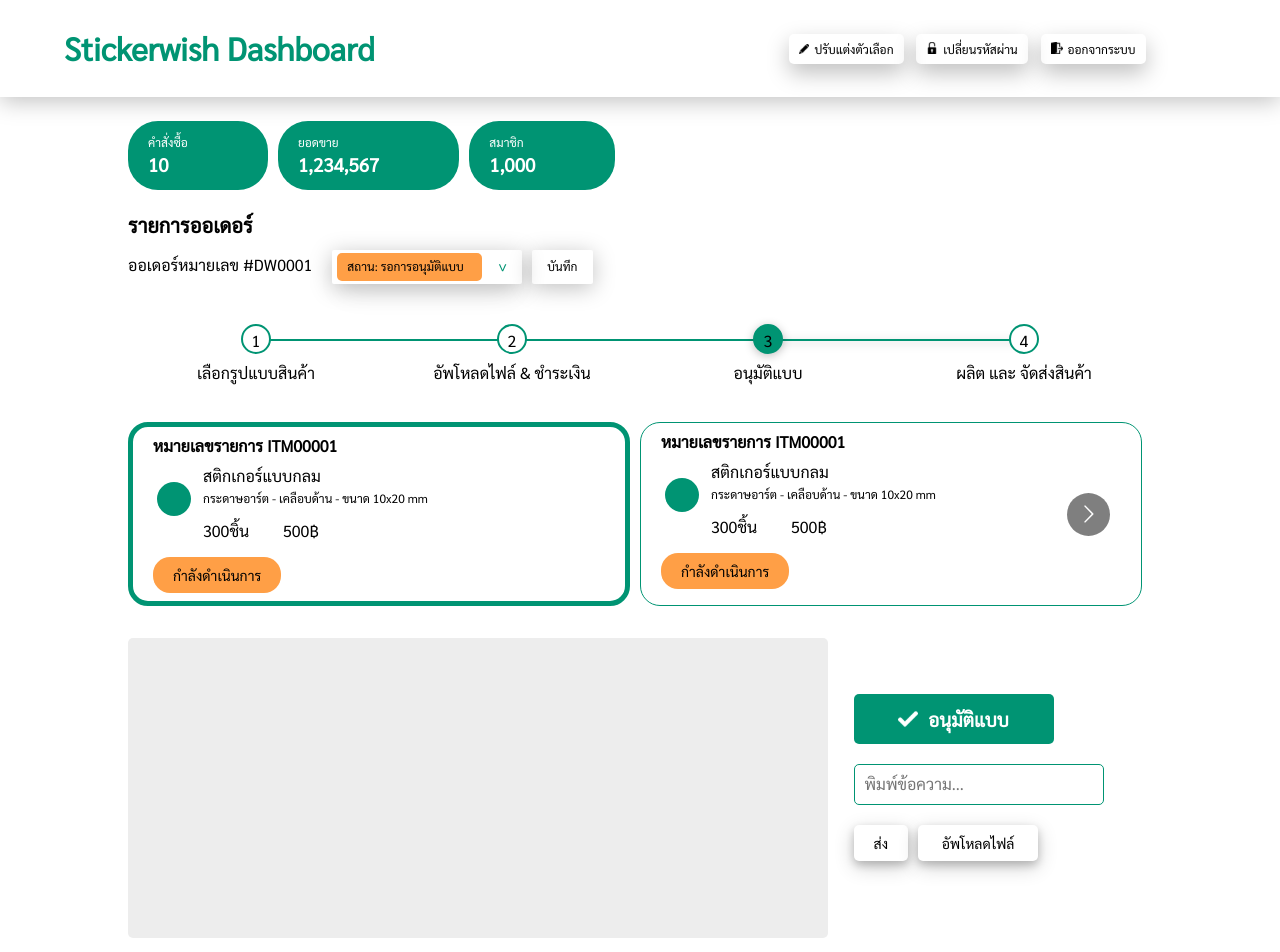
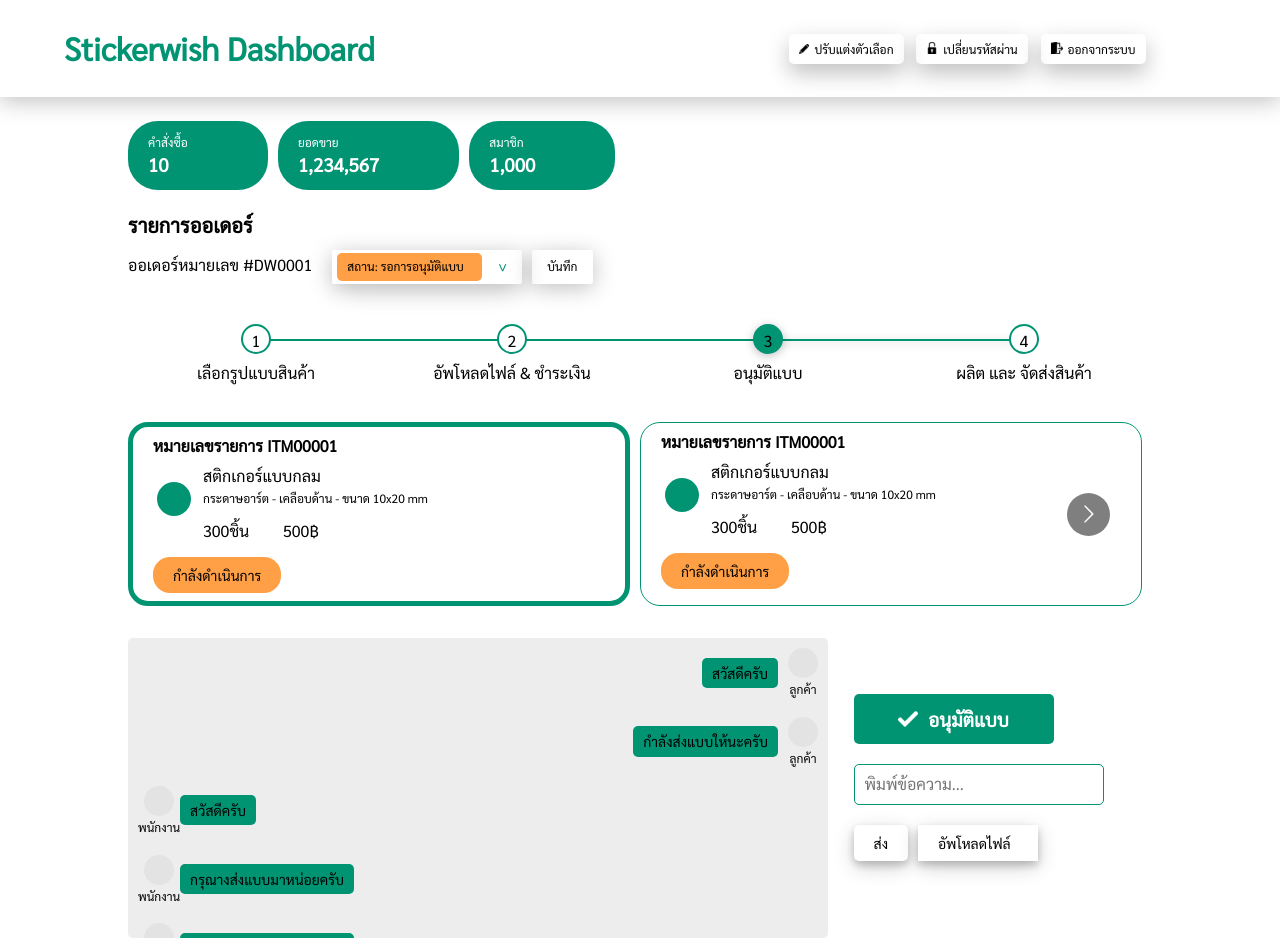
Before and after one commit to Knight-H/e-sticker-frontend, a React (Create React App) app: page /admin/myorder in a window 1280 px wide. Shown: the top 952 px of the page. Built offline with nearby package versions, Linux system fonts and the light colour scheme.

Commit message:
edit all comment to merge branch master

```diff
--- a/src/components/approve-layout/index.module.scss
+++ b/src/components/approve-layout/index.module.scss
@@ -34,7 +34,7 @@
         margin: -5vh 0 5vh 0;
     }
 
-    .waitApproval {
+    .labelStatus {
         border-radius: 17px;
         padding: 5px 20px;
         font-size: 12px;
--- a/src/components/form_step_shopping/index.js
+++ b/src/components/form_step_shopping/index.js
@@ -2,11 +2,9 @@
 // https://github.com/formium/formik/blob/master/examples/MultistepWizard.js
 // https://medium.com/javascript-in-plain-english/how-to-create-a-multi-step-form-with-react-hooks-53a85efdff62
 import React, { useState } from "react";
-import * as Yup from "yup";
 
 import Order1ProductConfigComponent from "./../order-1-product-config";
 import UploadFileComponent from "./../upload-file";
-import ShoppingComponent from "./../shopping";
 
 import { withFormik } from 'formik';
 import { useFormikContext } from 'formik';
--- a/src/components/group-delivery-payment/index.js
+++ b/src/components/group-delivery-payment/index.js
@@ -10,7 +10,7 @@
         <>
             <div className={styles.groupDelivery}>
                 <h3>การจัดส่ง</h3>
-                <div className={styles.containInformationCustomer}>
+                <div className={styles.containerInformationCustomer}>
                     <ul>
                         <li>นายลูกค้า สติกเกอร์</li>
                         <li>110 ซอย สาธุประดิษฐ์ 58
@@ -23,7 +23,7 @@
                     </ul>
                 </div>
 
-                <div className={styles.containInformation}>
+                <div className={styles.containerInformation}>
                     <h4>จัดส่งโดย</h4>
                     <img src={Kerry} className={styles.deliveryBy} alt="kerry" />
                     <br />
--- a/src/components/group-delivery-payment/index.module.scss
+++ b/src/components/group-delivery-payment/index.module.scss
@@ -1,7 +1,7 @@
 .groupDelivery {
     flex-basis: 50%;
 
-    .containInformationCustomer{
+    .containerInformationCustomer{
         margin-top: 20px;
         display: flex;
         flex-wrap: wrap;
@@ -17,7 +17,7 @@
         }
     }
 
-    .containInformation {
+    .containerInformation {
         h4 {
             margin: 0 0 20px 0;
         }
@@ -95,7 +95,7 @@
     .groupDelivery {
         flex-basis: 100%;
 
-        .containInformationCustomer{
+        .containerInformationCustomer{
             ul {
                 flex-basis: 100%;
             }
--- a/src/components/preview-image/index.js
+++ b/src/components/preview-image/index.js
@@ -1,22 +1,76 @@
 import React, { useState } from "react";
 import styles from './index.module.scss';
+import { Field } from 'formik';
+import { useFormikContext } from 'formik';
 
 import { ReactComponent as IconCheckSVG } from '../approve-layout/icon-check.svg';
+import { ReactComponent as IconCircle } from '../order-1-product-config/icon-circle.svg';
 
 const PreviewImageComponent = () => {
+    const { values, setFieldValue } = useFormikContext();
+    console.log("values", values)
+    const handleChange = event => {
+        if (event.target.files) {
+            // setFieldValue("uploadFileStricker", URL.createObjectURL(event.target.files[0]), false)
+            alert(JSON.stringify(URL.createObjectURL(event.target.files[0]), null, 2));
+        }
+    }
+
     return (
         <>
             <div className={styles.square}>
-
+                <article className={`${styles.newMsg} ${styles.flexEnd}`}>
+                    <p className={styles.massage}>สวัสดีครับ</p>
+                    <div className={styles.groupUser}>
+                        <IconCircle />
+                        <p>ลูกค้า</p>
+                    </div>
+                </article>
+                <article className={`${styles.newMsg} ${styles.flexEnd}`}>
+                    <p className={styles.massage}>กำลังส่งแบบให้นะครับ</p>
+                    <div className={styles.groupUser}>
+                        <IconCircle />
+                        <p>ลูกค้า</p>
+                    </div>
+                </article>
+                <article className={`${styles.newMsg} ${styles.flexStart}`}>
+                    <div className={styles.groupUser}>
+                        <IconCircle />
+                        <p>พนักงาน</p>
+                    </div>
+                    <p className={styles.massage}>สวัสดีครับ</p>
+                </article>
+                <article className={`${styles.newMsg} ${styles.flexStart}`}>
+                    <div className={styles.groupUser}>
+                        <IconCircle />
+                        <p>พนักงาน</p>
+                    </div>
+                    <p className={styles.massage}>กรุณางส่งแบบมาหน่อยครับ</p>
+                </article>
+                <article className={`${styles.newMsg} ${styles.flexStart}`}>
+                    <div className={styles.groupUser}>
+                        <IconCircle />
+                        <p>พนักงาน</p>
+                    </div>
+                    <p className={styles.massage}>กรุณางส่งแบบมาหน่อยครับ</p>
+                </article>
+                <article className={`${styles.newMsg} ${styles.flexEnd}`}>
+                    <p className={styles.massage}>สวัสดีครับ</p>
+                    <div className={styles.groupUser}>
+                        <IconCircle />
+                        <p>ลูกค้า</p>
+                    </div>
+                </article>
             </div>
 
             <div className={styles.inputBox}>
                 <button><h3><IconCheckSVG /> อนุมัติแบบ</h3></button>
-                <input className={styles.inputGreen} type="text" placeholder="พิมพ์ข้อความ..."></input>
+                <Field name="massage" className={styles.inputGreen} type="text" placeholder="พิมพ์ข้อความ..." />
 
-                <div className={styles.groupBtn}>
-                    <button type="button">ส่ง</button>
-                    <button type="button" className={styles.btnCustomWidth}>อัพโหลดไฟล์</button>
+                <div className={styles.btnGroup}>
+                    <button type="submit">ส่ง</button>
+                    <input type="file" id="file" onChange={(e) => handleChange(e)} />
+                    <label for="file" className={styles.btnCustomWidth}>อัพโหลดไฟล์</label>
                 </div>
             </div>
         </>
--- a/src/components/preview-image/index.module.scss
+++ b/src/components/preview-image/index.module.scss
@@ -1,3 +1,60 @@
+.newMsg {
+    display: flex;
+
+    float: right;
+
+    flex-direction: row;
+    align-items: center;
+
+    padding: 10px;
+}
+
+.flexEnd {
+    justify-content: flex-end;
+}
+
+.flexStart {
+    justify-content: flex-start;
+}
+
+.massage {
+    padding: 7px 10px;
+
+    background-color: #009473;
+    border-radius: 5px;
+
+    font-size: 14px;
+    margin-right: 10px;
+}
+
+.massageTypeFile {
+    padding: 7px 10px;
+
+    background-color: #009473;
+    border-radius: 5px;
+
+    font-size: 14px;
+    margin-right: 10px;
+}
+
+.groupUser {
+    display: flex;
+    flex-direction: column;
+    justify-content: center;
+    align-items: center;
+
+    svg {
+        width: 30px;
+        height: 30px;
+    }
+    p {
+        margin-top: 5px;
+        font-size: 12px;
+    }
+}
+
+
+
 .inputGreen {
     width: 250px;
     padding: 10px;
@@ -12,6 +69,10 @@
     min-width: 300px;
     height: 300px;
     background-color: #EDEDED;
+    overflow-y: scroll;
+
+    display: flex;
+    flex-direction: column;
 }
 
 .inputBox {
@@ -38,10 +99,14 @@
         }
     }
 
-    .groupBtn {
+    .btnGroup {
         display: inline-flex;
 
-        button {
+        input[type=file] {
+            display: none;
+          }
+
+        button, .btnCustomWidth {
             width: auto;
             height: auto;
             padding: 10px 20px;
@@ -54,6 +119,7 @@
 
         .btnCustomWidth {
             width: 120px;
+            height: fit-content;
         }
     }
 }
```
Also changed, not shown: src/components/approve-layout/index.js (+15 -8 lines), src/components/common/formik-password-input.js (deleted, +0 -27 lines), src/components/common/formik-radio-input.js (deleted, +0 -28 lines), src/components/common/formik-select-input.js (deleted, +0 -21 lines), src/components/common/formik-text-input.js (deleted, +0 -27 lines).
